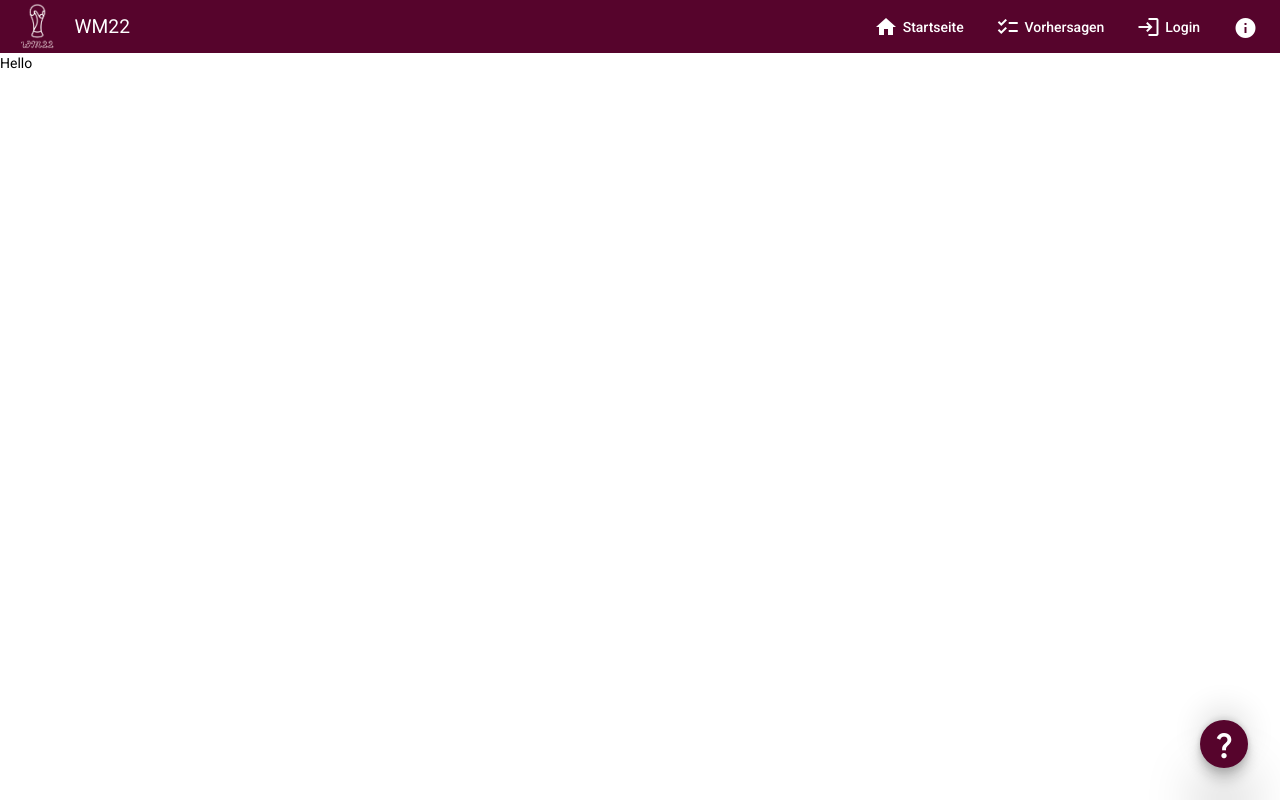
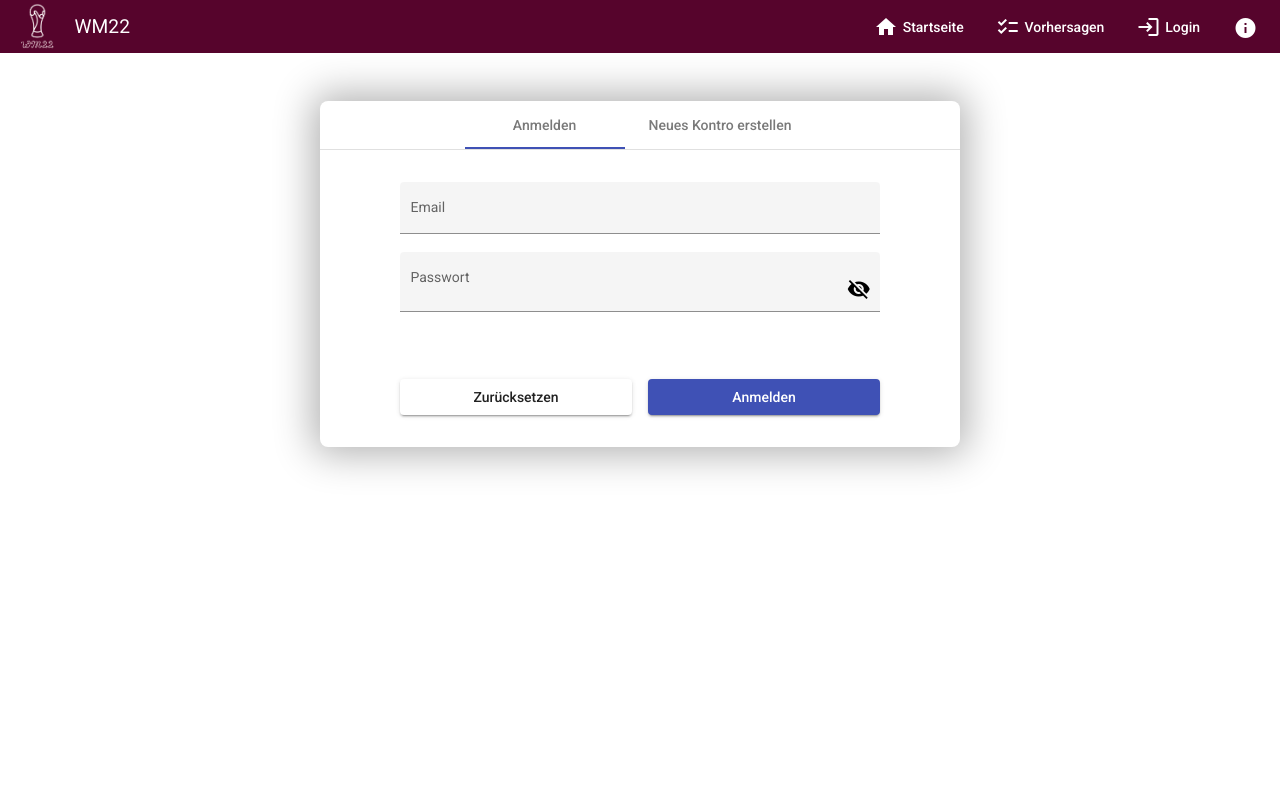
Before and after one commit to janginrasheed/WM22-angular, an Angular app: page / in a window 1280 px wide. Built offline with nearby package versions, Linux system fonts and the light colour scheme.

Commit message:
Form Control implemented

```diff
--- a/src/app/components/login/login.component.html
+++ b/src/app/components/login/login.component.html
@@ -1,64 +1,94 @@
 <div class="register__login">
   <mat-tab-group dynamicHeight mat-align-tabs="center" animationDuration="0ms">
-    <mat-tab label="Login">
+    <mat-tab label="Anmelden">
       <div class="login">
         <form class="register__form">
           <div class="register__form--email">
             <mat-form-field class="example-full-width" appearance="fill">
               <mat-label>Email</mat-label>
-              <input matInput [(ngModel)]="user.email" name="email">
+              <input matInput type="email" [(ngModel)]="user.email" name="email">
             </mat-form-field>
           </div>
           <div class="register__form--password">
             <mat-form-field class="example-full-width" appearance="fill">
-              <mat-label>Password</mat-label>
-              <input matInput [(ngModel)]="user.password" name="password">
+              <mat-label>Passwort</mat-label>
+              <div class="password__input">
+                <input matInput [type]="hidePassword ? 'password' : 'text'" [(ngModel)]="user.password" name="password">
+                <mat-icon (click)="showPassword()">{{hidePassword ? 'visibility_off' : 'visibility'}}</mat-icon>
+              </div>
             </mat-form-field>
           </div>
           <div class="register__form--buttons">
-            <button mat-raised-button color="basic" class="register__form--submit" (click)="resetClicked()">Reset
-            </button>
-            <button mat-raised-button color="primary" class="register__form--submit" (click)="submitClicked()">Submit
-            </button>
+            <button mat-raised-button color="basic" type="reset">Zurücksetzen</button>
+            <button mat-raised-button color="primary" type="submit" (click)="loginClicked()">Anmelden</button>
           </div>
         </form>
       </div>
     </mat-tab>
-    <mat-tab label="Register">
+    <mat-tab label="Neues Kontro erstellen">
       <div class="register">
         <form class="register__form">
           <div class="register__form--name">
             <mat-form-field class="example-full-width" appearance="fill">
-              <mat-label>First name</mat-label>
+              <mat-label>Vorname</mat-label>
               <input matInput [(ngModel)]="user.firstName" name="firstName">
             </mat-form-field>
             <mat-form-field class="example-full-width" appearance="fill">
-              <mat-label>Last name</mat-label>
+              <mat-label>Nachname</mat-label>
               <input matInput [(ngModel)]="user.lastName" name="lastName">
             </mat-form-field>
           </div>
           <div class="register__form--email">
             <mat-form-field class="example-full-width" appearance="fill">
               <mat-label>Email</mat-label>
-              <input matInput [(ngModel)]="user.email" name="email">
+              <input matInput [formControl]="emailFormControl" [(ngModel)]="user.email" name="email">
+              <mat-error *ngIf="emailFormControl.hasError('email') && !emailFormControl.hasError('required')">
+                Bitte geben Sie eine gültige E-Mail Adresse ein
+              </mat-error>
+              <mat-error *ngIf="emailFormControl.hasError('required')">
+                Pflichtfeld
+              </mat-error>
             </mat-form-field>
           </div>
           <div class="register__form--password">
             <mat-form-field class="example-full-width" appearance="fill">
-              <mat-label>Password</mat-label>
-              <input matInput #password minlength="8" [(ngModel)]="user.password" name="password">
-              <mat-hint align="end">{{password.value.length}} / 8</mat-hint>
+              <mat-label>Passwort</mat-label>
+              <div class="password__input">
+                <input matInput #password minlength="6"
+                       [type]="hidePassword ? 'password' : 'text'"
+                       [formControl]="passwordFormControl"
+                       [(ngModel)]="user.password" name="password">
+                <mat-icon (click)="showPassword()">{{hidePassword ? 'visibility_off' : 'visibility'}}</mat-icon>
+              </div>
+              <mat-hint align="end">{{password.value.length}} / 6</mat-hint>
+              <mat-error *ngIf="passwordFormControl.hasError('required')">
+                Pflichtfeld
+              </mat-error>
+              <mat-error *ngIf="passwordFormControl.hasError('minlength')">
+                Min. 6 Zeichen
+              </mat-error>
             </mat-form-field>
             <mat-form-field class="example-full-width" appearance="fill">
-              <mat-label>Password wiederholen</mat-label>
-              <input matInput #password2 minlength="8" [(ngModel)]="passwordV" name="passwordV">
-              <mat-hint align="end">{{password2.value.length}} / 8</mat-hint>
+              <mat-label>Passwort wiederholen</mat-label>
+              <div class="password__input">
+                <input matInput #password2 minlength="6"
+                       [type]="hidePassword2 ? 'password' : 'text'"
+                       [formControl]="password2FormControl"
+                       [(ngModel)]="passwordV" name="password2">
+                <mat-icon (click)="showPassword2()">{{hidePassword2 ? 'visibility_off' : 'visibility'}}</mat-icon>
+              </div>
+              <mat-hint align="end">{{password2.value.length}} / 6</mat-hint>
+              <mat-error *ngIf="password2FormControl.hasError('required')">
+                Pflichtfeld
+              </mat-error>
+              <mat-error *ngIf="password2FormControl.hasError('minlength')">
+                Min. 6 Zeichen
+              </mat-error>
             </mat-form-field>
           </div>
           <div class="register__form--buttons">
-            <button mat-raised-button color="basic" class="register__form--submit" (click)="resetClicked()">Reset
-            </button>
-            <button mat-raised-button color="primary" class="register__form--submit" (click)="submitClicked()">Submit
+            <button mat-raised-button color="basic" type="reset">Zurücksetzen</button>
+            <button mat-raised-button color="primary" type="submit" (click)="registerClicked()">Registrieren
             </button>
           </div>
         </form>
--- a/src/app/components/login/login.component.scss
+++ b/src/app/components/login/login.component.scss
@@ -1,7 +1,7 @@
 .register__login {
   width: 40rem;
   margin: 3rem auto auto;
-  box-shadow: rgb(0 0 0 / 8%) 0px 54px 55px, rgb(0 0 0 / 12%) 0px -12px 30px, rgb(0 0 0 / 12%) 0px 4px 6px, rgb(0 0 0 / 17%) 0px 12px 13px, rgb(0 0 0 / 9%) 0px -3px 5px;
+  box-shadow: 0 0 39px 7px rgba(0, 0, 0, 0.31);
   border-radius: 0.5rem;
 }
 
@@ -13,8 +13,7 @@
   display: flex;
   flex-direction: column;
   width: 30rem;
-  padding: 2rem;
-  margin: 5rem auto;
+  margin: 2rem auto;
 }
 
 .register__form--name, .register__form--password, .register__form--buttons {
@@ -29,3 +28,7 @@
 .register__form--buttons {
   margin-top: 3rem;
 }
+
+.password__input {
+  display: flex;
+}
--- a/src/app/components/login/login.component.ts
+++ b/src/app/components/login/login.component.ts
@@ -1,5 +1,7 @@
 import {Component, OnInit} from '@angular/core';
 import {User} from "../../types/user";
+import {DataService} from "../../services/data.service";
+import {FormControl, Validators} from "@angular/forms";
 
 @Component({
   selector: 'app-login',
@@ -8,29 +10,43 @@ import {User} from "../../types/user";
 })
 export class LoginComponent implements OnInit {
 
-  public user: User = {email: "", firstName: "", lastName: "", password: ""};
+  public user: User = {email: "", password: ""};
   public passwordV: string = "";
+  hidePassword: boolean = true;
+  hidePassword2: boolean = true;
+  emailFormControl = new FormControl('', [Validators.required, Validators.email]);
+  passwordFormControl = new FormControl('', [Validators.required, Validators.minLength(6)]);
+  password2FormControl = new FormControl('', [Validators.required, Validators.minLength(6)]);
 
-  constructor() {
+  constructor(private dataService: DataService) {
   }
 
   ngOnInit(): void {
-    // this.user.email = "jangin9rasheed@gmail.com";
-    // this.user.firstName = "Jangin";
-    // this.user.lastName = "Rasheed";
-    // this.user.password = "123456";
   }
 
-  submitClicked(): void {
-    console.log(this.user);
+  showPassword() {
+    this.hidePassword = !this.hidePassword;
   }
 
-  resetClicked(): void {
-    this.user.email = "";
-    this.user.firstName = "";
-    this.user.lastName = "";
-    this.user.password = "";
-    this.passwordV = "";
+  showPassword2() {
+    this.hidePassword2 = !this.hidePassword2;
+  }
+
+  loginClicked(): void {
+    console.log("Login User: " + this.user);
+  }
+
+  registerClicked(): void {
+    this.dataService.getUserByEmail(this.user.email).subscribe(user => {
+      if (user) {
+        console.log("Email is already registered");
+      } else {
+        console.log("Register User: " + this.user);
+        this.dataService.registerUser(this.user).subscribe(response => {
+          console.log(response);
+        });
+      }
+    });
   }
 
 }
--- /dev/null
+++ b/src/app/components/tests/tests.component.ts
@@ -0,0 +1,16 @@
+import {Component, OnInit} from '@angular/core';
+
+@Component({
+  selector: 'app-tests',
+  templateUrl: './tests.component.html',
+  styleUrls: ['./tests.component.scss']
+})
+export class TestsComponent implements OnInit {
+
+  constructor() {
+  }
+
+  ngOnInit(): void {
+  }
+
+}
--- a/src/app/services/data.service.ts
+++ b/src/app/services/data.service.ts
@@ -3,6 +3,7 @@ import {HttpClient} from "@angular/common/http";
 import {catchError, first, Observable, retry, throwError} from "rxjs";
 import {Team} from "../types/team";
 import {Match} from "../types/match";
+import {User} from "../types/user";
 
 @Injectable({
   providedIn: 'root'
@@ -49,4 +50,29 @@ export class DataService {
       })
     );
   }
+
+  public getUserByEmail(email: String): Observable<User> {
+    return this.http.get<User>(this.dataApiUrl + "users/" + email).pipe(
+      first(),
+      // @ts-ignore
+      retry(1),
+      catchError(error => {
+        // this.handleError(error);
+        console.error("Fehler beim Laden des Users");
+        return throwError(error);
+      })
+    );
+  }
+
+  public registerUser(user: User) {
+    return this.http.post<User>(this.dataApiUrl + "register", user).pipe(
+      first(),
+      retry(1),
+      catchError(error => {
+        console.error("Fehler beim Registrieren");
+        return throwError(error);
+      })
+    );
+  }
+
 }
--- a/src/app/types/user.ts
+++ b/src/app/types/user.ts
@@ -1,6 +1,6 @@
 export interface User {
   email: string,
-  firstName: string,
-  lastName: string,
+  firstName?: string,
+  lastName?: string,
   password: string
 }
--- a/tsconfig.json
+++ b/tsconfig.json
@@ -17,6 +17,7 @@
     "moduleResolution": "node",
     "importHelpers": true,
     "target": "es2020",
+    "strictPropertyInitialization": false,
     "module": "es2020",
     "lib": [
       "es2020",
```
Also changed, not shown: src/app/app-routing.module.ts (+7 -1 lines), src/app/app.module.ts (+7 -2 lines), src/app/components/tests/tests.component.html (added), src/app/components/tests/tests.component.scss (added), 1 other file (tests, documents, lock files or other folders).
